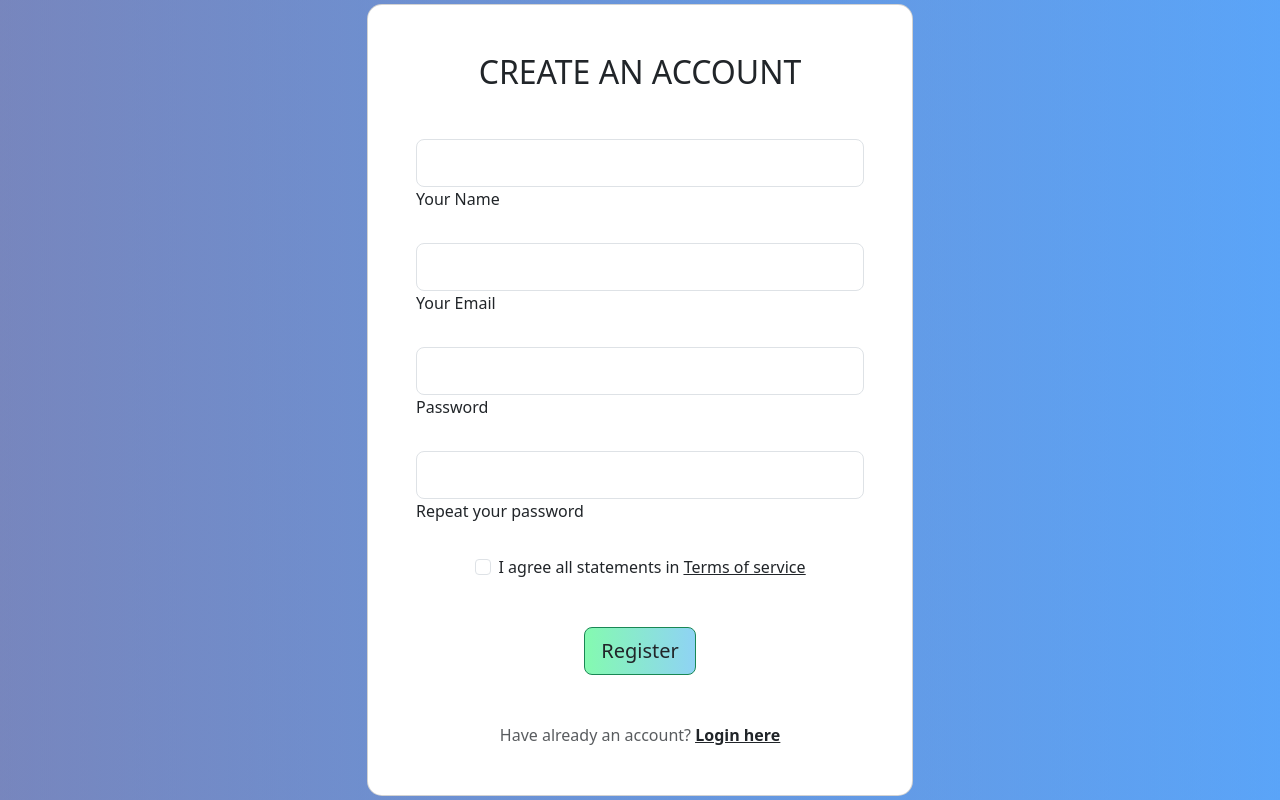
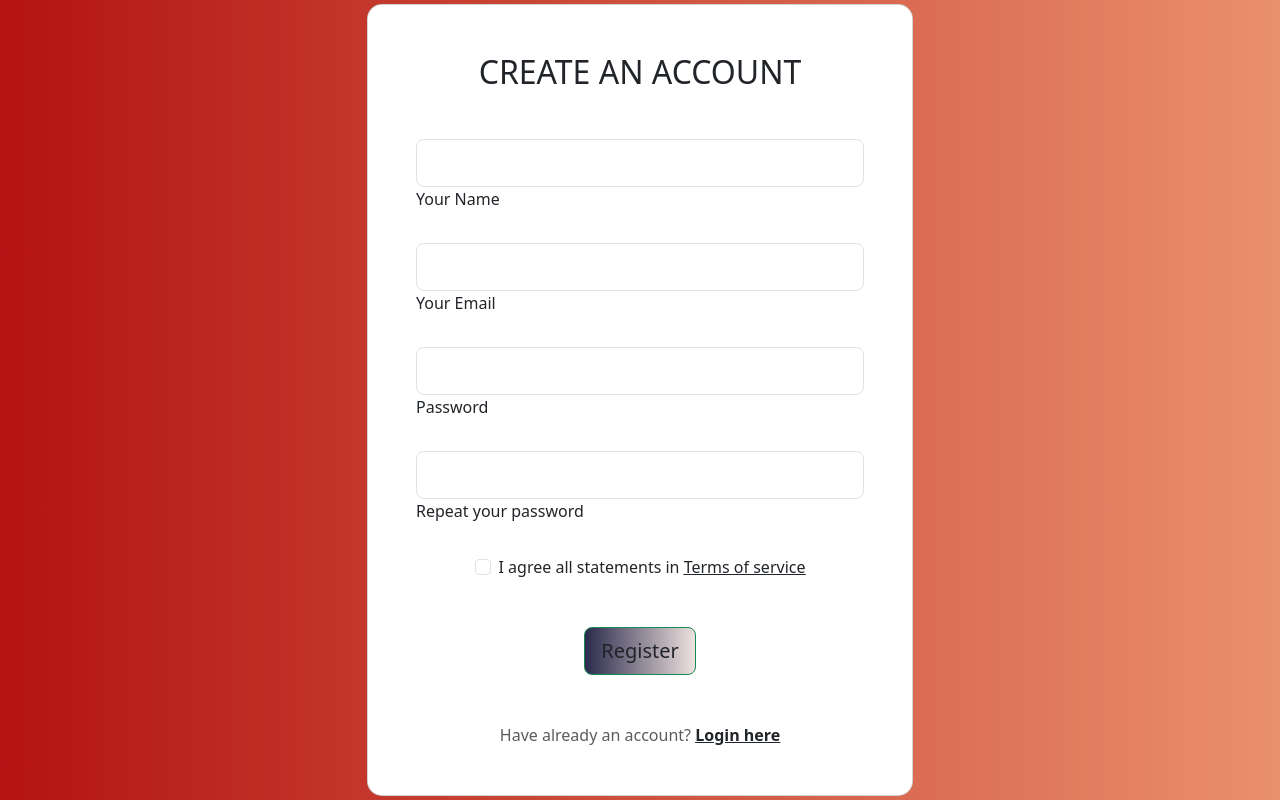
Before and after one commit to Aniket-23/HeartSense-Web-App, a Flask app: page /signup in a window 1280 px wide. Run offline with Flask 3, Linux system fonts and the light colour scheme; parts of the project's set-up code (start-up, migrations or seed data) failed here and were passed over.

Commit message:
added the red heart theme to login and signup pages

```diff
--- a/templates/index.html
+++ b/templates/index.html
@@ -8,13 +8,13 @@
     <style>
         .gradient-custom {
             /* fallback for old browsers */
-            background: #6a11cb;
+            background: #B31312;
 
             /* Chrome 10-25, Safari 5.1-6 */
-            background: -webkit-linear-gradient(to right, rgba(106, 17, 203, 1), rgba(37, 117, 252, 1));
+            background: -webkit-linear-gradient(to right, #B31312, #EA906C);
 
             /* W3C, IE 10+/ Edge, Firefox 16+, Chrome 26+, Opera 12+, Safari 7+ */
-            background: linear-gradient(to right, rgba(106, 17, 203, 1), rgba(37, 117, 252, 1));
+            background: linear-gradient(to right, #B31312, #EA906C);
         }
     </style>
 </head>
--- a/templates/signup.html
+++ b/templates/signup.html
@@ -7,40 +7,40 @@
     <style>
         .gradient-custom-3 {
             /* fallback for old browsers */
-            background: #84fab0;
+            background: #2B2A4C;
 
             /* Chrome 10-25, Safari 5.1-6 */
-            background: -webkit-linear-gradient(to right, rgba(132, 250, 176, 0.5), rgba(143, 211, 244, 0.5));
+            background: -webkit-linear-gradient(to right, #2B2A4C, #EEE2DE);
 
             /* W3C, IE 10+/ Edge, Firefox 16+, Chrome 26+, Opera 12+, Safari 7+ */
-            background: linear-gradient(to right, rgba(132, 250, 176, 0.5), rgba(143, 211, 244, 0.5));
+            background: linear-gradient(to right, #2B2A4C, #EEE2DE);
         }
         .gradient-custom-4 {
             /* fallback for old browsers */
-            background: #84fab0;
+            background: #2B2A4C;
 
             /* Chrome 10-25, Safari 5.1-6 */
-            background: -webkit-linear-gradient(to right, rgba(132, 250, 176, 1), rgba(143, 211, 244, 1));
+            background: -webkit-linear-gradient(to right, #2B2A4C, #EEE2DE);
 
             /* W3C, IE 10+/ Edge, Firefox 16+, Chrome 26+, Opera 12+, Safari 7+ */
-            background: linear-gradient(to right, rgba(132, 250, 176, 1), rgba(143, 211, 244, 1));
+            background: linear-gradient(to right, #2B2A4C, #EEE2DE);
         }
         .gradient-custom {
             /* fallback for old browsers */
-            background: #6a11cb;
+            background: #B31312;
 
             /* Chrome 10-25, Safari 5.1-6 */
-            background: -webkit-linear-gradient(to right, rgba(106, 17, 203, 1), rgba(37, 117, 252, 1));
+            background: -webkit-linear-gradient(to right, #B31312, #EA906C);
 
             /* W3C, IE 10+/ Edge, Firefox 16+, Chrome 26+, Opera 12+, Safari 7+ */
-            background: linear-gradient(to right, rgba(106, 17, 203, 1), rgba(37, 117, 252, 1));
+            background: linear-gradient(to right, #B31312, #EA906C);
         }
     </style>
     <title>Register to HeartSense</title>
 </head>
 <body>
     <section class="vh-100 gradient-custom">
-        <div class="mask d-flex align-items-center h-100 gradient-custom-3">
+        <div class="mask d-flex align-items-center h-100 gradient-custom">
             <div class="container h-100">
                 <div class="row d-flex justify-content-center align-items-center h-100">
                     <div class="col-12 col-md-9 col-lg-7 col-xl-6">
```
